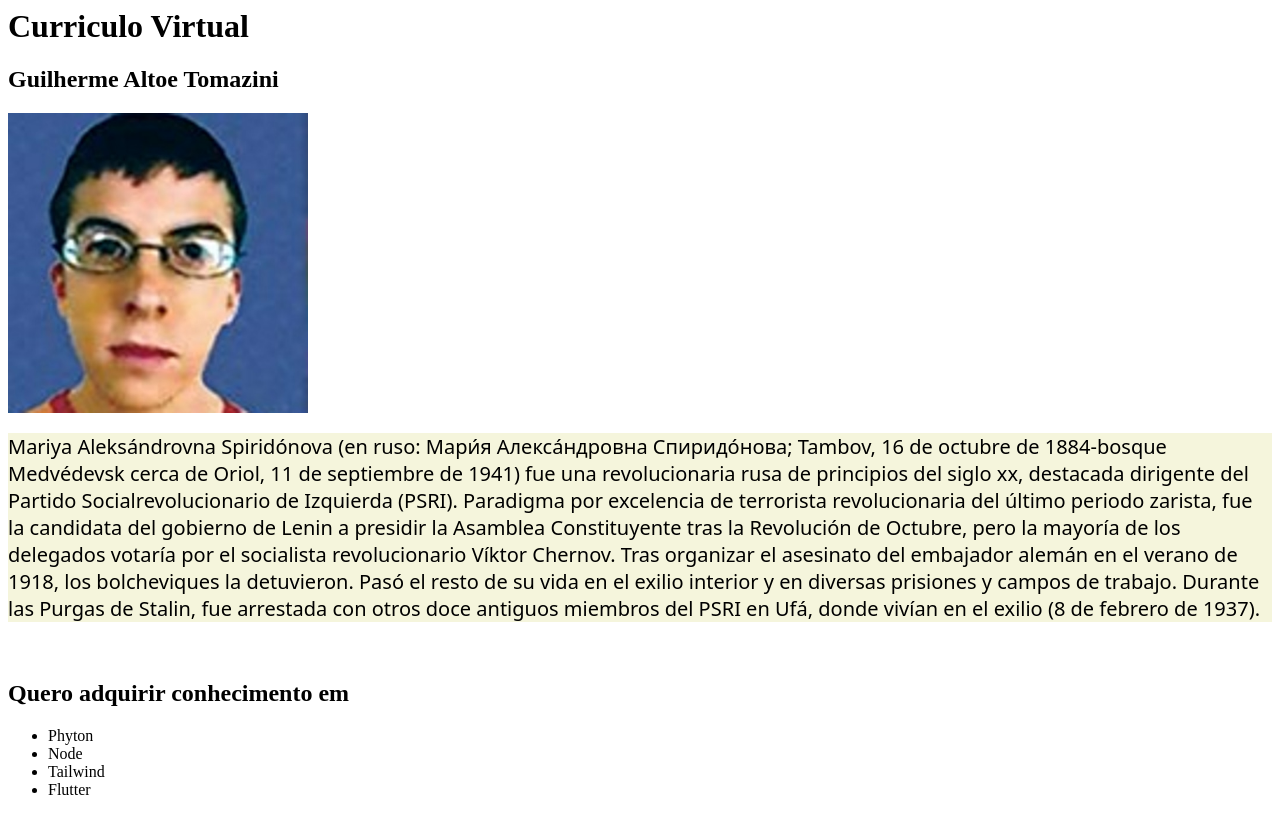
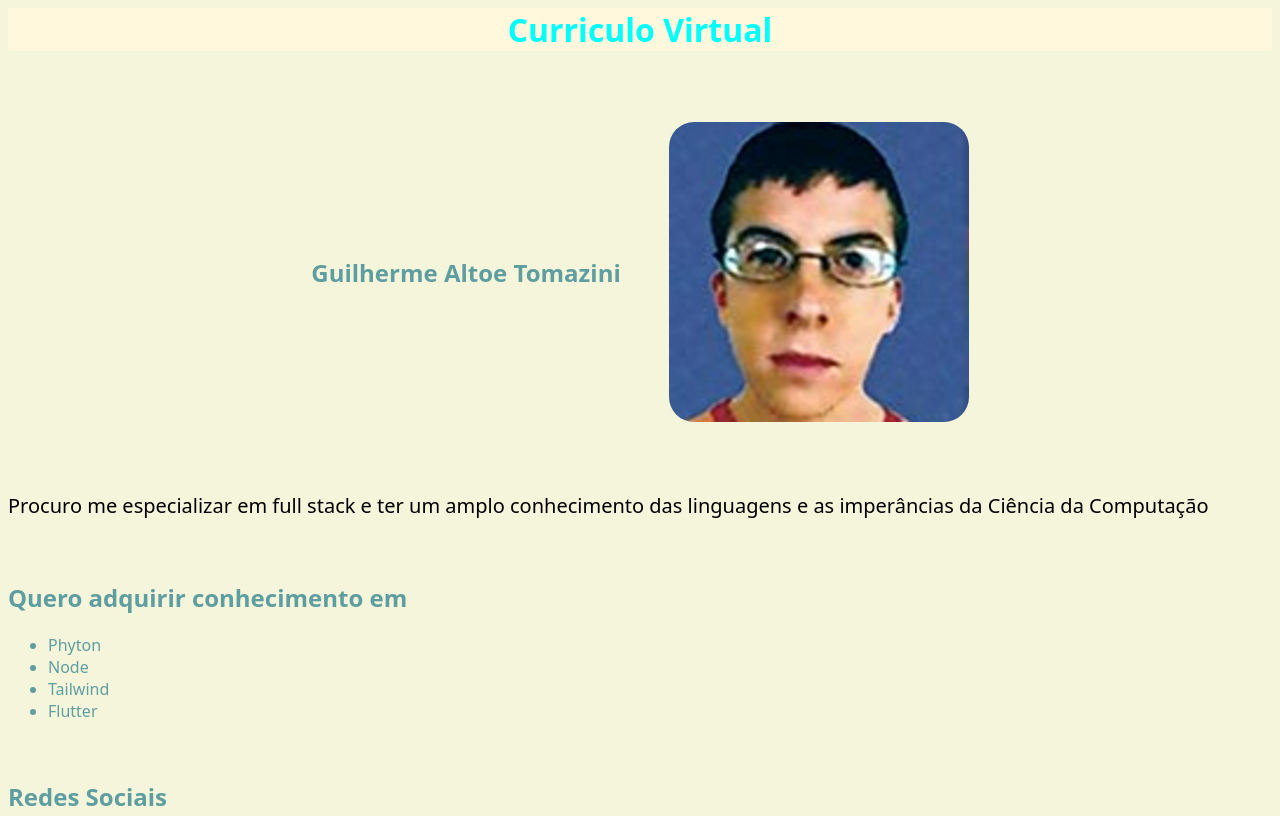
Before and after one commit to spacefy1/testedeaula, a plain HTML site: page index.html in a window 1280 px wide. Shown: the top 816 px of the page. Drawn offline with Linux system fonts and the light colour scheme.

Commit message:
sexo quente penetraçao

```diff
--- a/index.html
+++ b/index.html
@@ -1,29 +1,23 @@
 <html>
+
 <link rel="stylesheet" href="style.css">
 
 
 <head>
-    <title>Curriculo Guilherme Altoe</title>
+        <title>Curriculo</title>
         <link rel="stylesheet" href="style.css">
 </head>
 
-
-
+<body>
+    <header>
         <h1>Curriculo Virtual</h1>
+    </header>
+    <div class="parte1">
         <h2>Guilherme Altoe Tomazini</h2>
-    <div class="mclovin">
-    <img width="300px" src="mclovin.jpg" alt="Guilherme">
+        <img id="EU" width="300px" src="mclovin.jpg" alt="Guilherme">
     </div>
 
-    <p>Mariya Aleksándrovna Spiridónova (en ruso: Мари́я Алекса́ндровна Спиридо́нова; Tambov, 16 de octubre de
-        1884-bosque Medvédevsk cerca de Oriol, 11 de septiembre de 1941) fue una revolucionaria rusa de principios
-        del siglo xx, destacada dirigente del Partido Socialrevolucionario de Izquierda (PSRI). Paradigma por
-        excelencia de terrorista revolucionaria del último periodo zarista, fue la candidata del gobierno de Lenin a
-        presidir la Asamblea Constituyente tras la Revolución de Octubre, pero la mayoría de los delegados votaría
-        por el socialista revolucionario Víktor Chernov. Tras organizar el asesinato del embajador alemán en el
-        verano de 1918, los bolcheviques la detuvieron. Pasó el resto de su vida en el exilio interior y en diversas
-        prisiones y campos de trabajo. Durante las Purgas de Stalin, fue arrestada con otros doce antiguos miembros
-        del PSRI en Ufá, donde vivían en el exilio (8 de febrero de 1937).</p>
+    <p>Procuro me especializar em full stack e ter um amplo conhecimento das linguagens e as imperâncias da Ciência da Computação</p>
     <br>
     <h2>Quero adquirir conhecimento em</h2>
     <ul>
@@ -87,7 +81,13 @@
         <td>?</td>
         <Td>Cursando</Td>
 
-
+    <tr>
+        <td>Ensino Superior</td>
+        <td>Universidade Vila Velha (UVV)</td>
+        <td>b7web</td>
+        <td>?</td>
+        <Td>Cursando</Td>
+    </tr>
         </tbody>
 
 
--- a/style.css
+++ b/style.css
@@ -1,4 +1,8 @@
-
+*{
+    font-family: system-ui, -apple-system, BlinkMacSystemFont, 'Segoe UI', Roboto, Oxygen, Ubuntu, Cantarell, 'Open Sans', 'Helvetica Neue', sans-serif;
+    background-color: beige;
+    color: cadetblue;
+}
 header h2 {
     background-color: tomato;
     color: burlywood;
@@ -10,7 +14,38 @@ header h2 {
 p {
     color: black;
     font-size: 20px;
-    font-family: system-ui, -apple-system, BlinkMacSystemFont, 'Segoe UI', Roboto, Oxygen, Ubuntu, Cantarell, 'Open Sans', 'Helvetica Neue', sans-serif;
+
     background-color: beige;
 
 }
+.texto {
+    justify-content: center;
+    justify-items: center;
+    text-align: center;
+
+
+}
+
+#EU
+{
+    border-radius: 25px ;
+}
+
+.parte1 {
+
+    justify-content: center;
+    justify-items: center;
+    align-items: center;
+    display: flex;
+    padding: 50px;
+    gap: 3rem;
+}
+
+header h1 {
+
+    text-align: center;
+    background-color: cornsilk;
+    justify-content: center;
+    color: cyan;
+
+}
```
Lines whose indentation alone changed are shown as unchanged.
